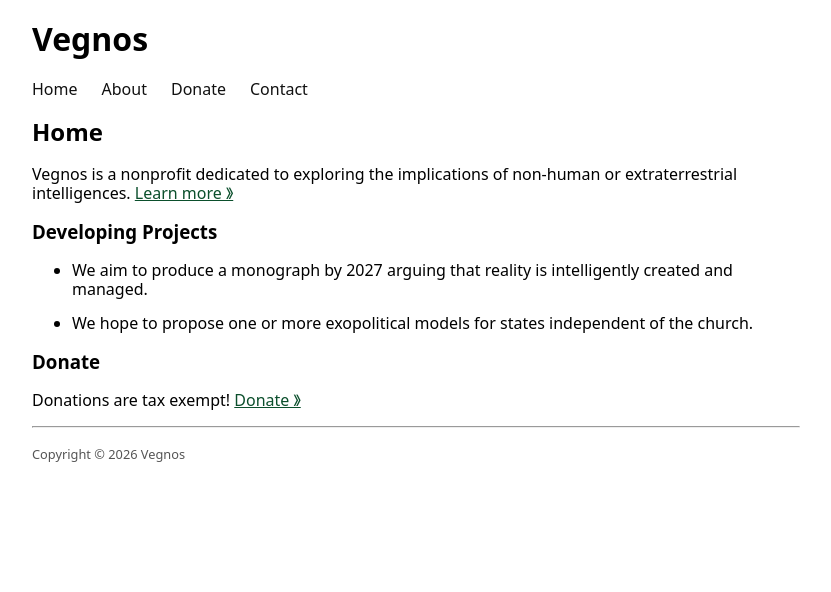
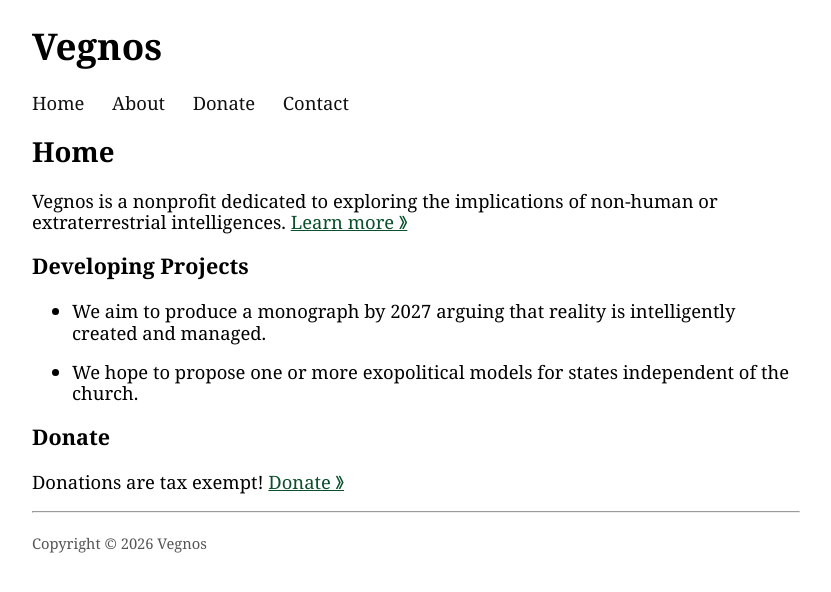
Before and after one commit to jklmnop10/vegnos, a Jekyll site: the page built from index.md, in a window 1280 px wide. Shown: the top 592 px of the page, without its empty margins (224-1055 px from the left). Built offline with Jekyll 4.4.1, drawn with Linux system fonts in a browser that asks for light colours.

Commit message:
Update stylesheet.css

```diff
--- a/assets/css/stylesheet.css
+++ b/assets/css/stylesheet.css
@@ -1,3 +1,14 @@
+/* =========================
+   Fonts
+========================== */
+html {
+   font-family: Georgia, serif;
+   font-size: 1.15rem;
+}
+.site-navigation {
+   font-family: Helvetica, Arial, sans-serif;
+}
+
 /* =========================
    Links
 ========================= */
```
